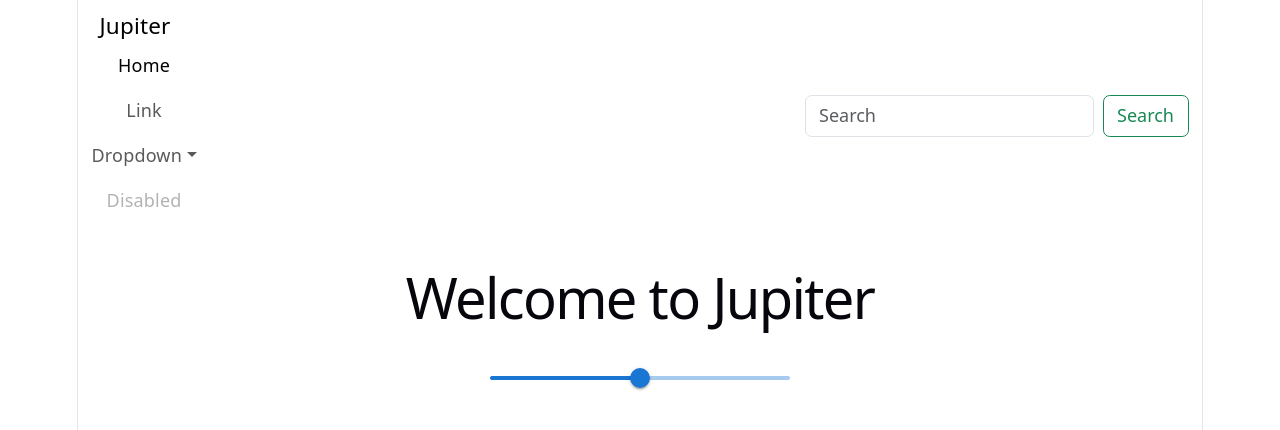
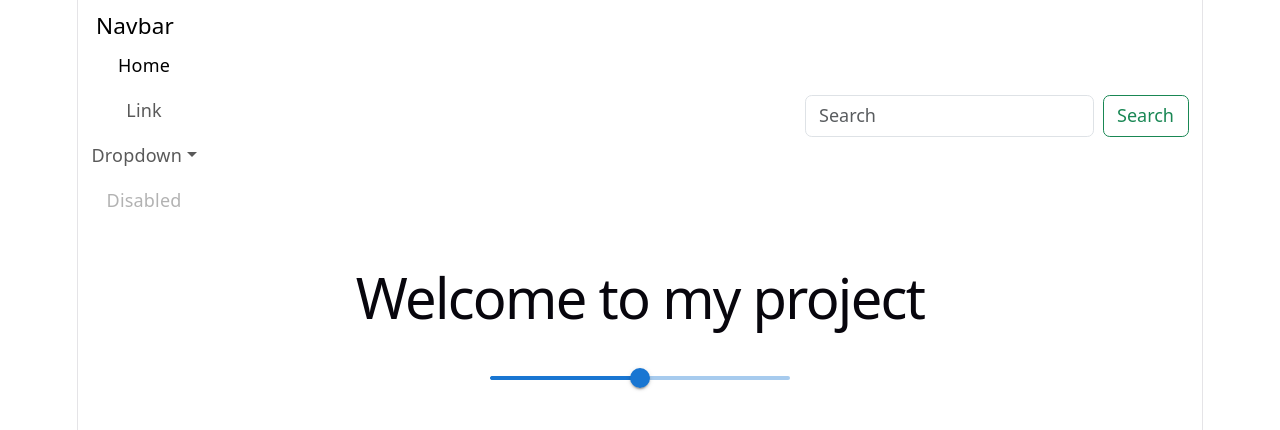
Before and after one commit to maya-said/ass-app, a React (Vite) app: page / in a window 1280 px wide. Shown: the top 430 px of the page. Built offline with nearby package versions, Linux system fonts and the light colour scheme; the HTML template or start-up script is replaced by a standard one.

Commit message:
nabar slider component

```diff
--- a/src/App.tsx
+++ b/src/App.tsx
@@ -7,7 +7,7 @@ const App: React.FC = () => {
   return (
     <div>
       <Navbar />
-      <h1>Welcome to Jupiter</h1>
+      <h1>Welcome to my project</h1>
       <CustomSlider
         min={0}
         max={100}
--- a/src/Components/Navbar.tsx
+++ b/src/Components/Navbar.tsx
@@ -4,7 +4,7 @@ function Navbar() {
     <nav className="navbar">
       <div className="container-fluid">
         <div className="navbar-left">
-          <a className="navbar-brand" href="#">Jupiter</a>
+          <a className="navbar-brand" href="#">Navbar</a>
           <ul className="navbar-nav">
             <li className="nav-item">
               <a className="nav-link active" aria-current="page" href="#">Home</a>
```
